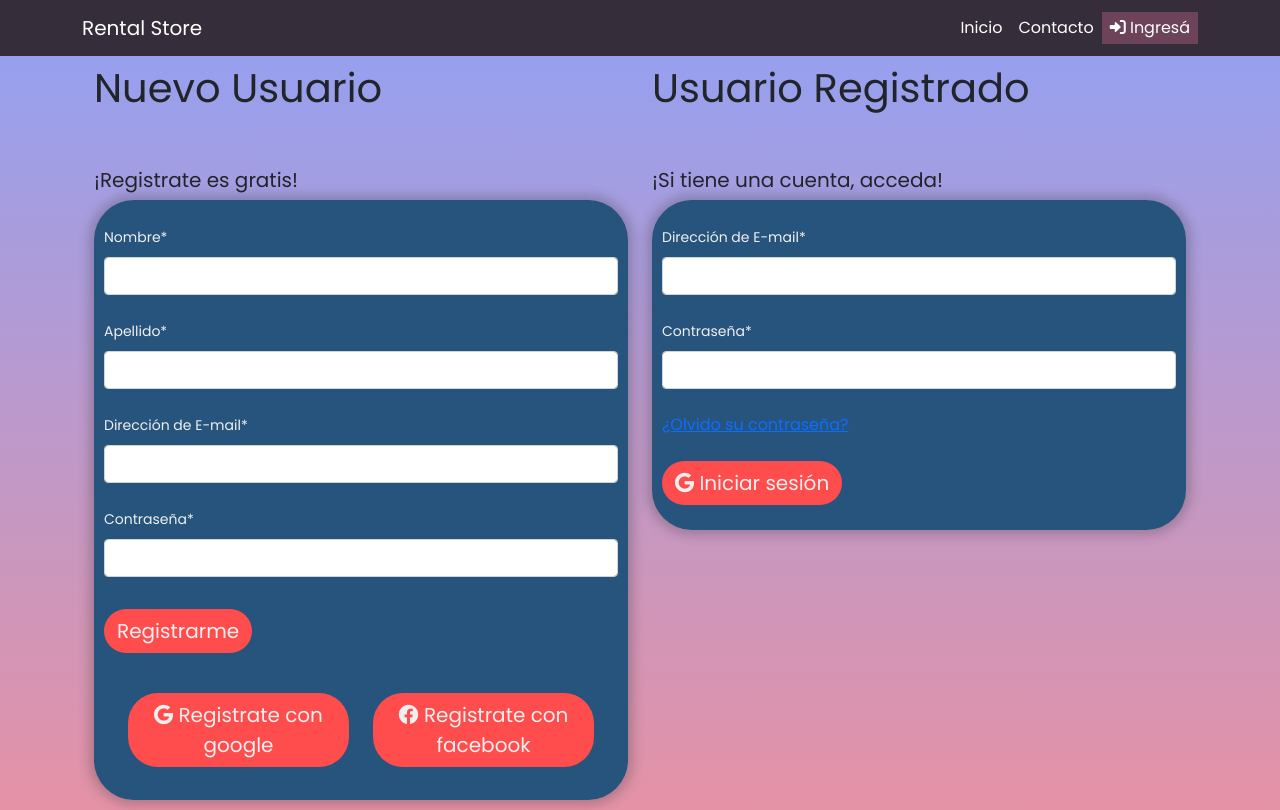
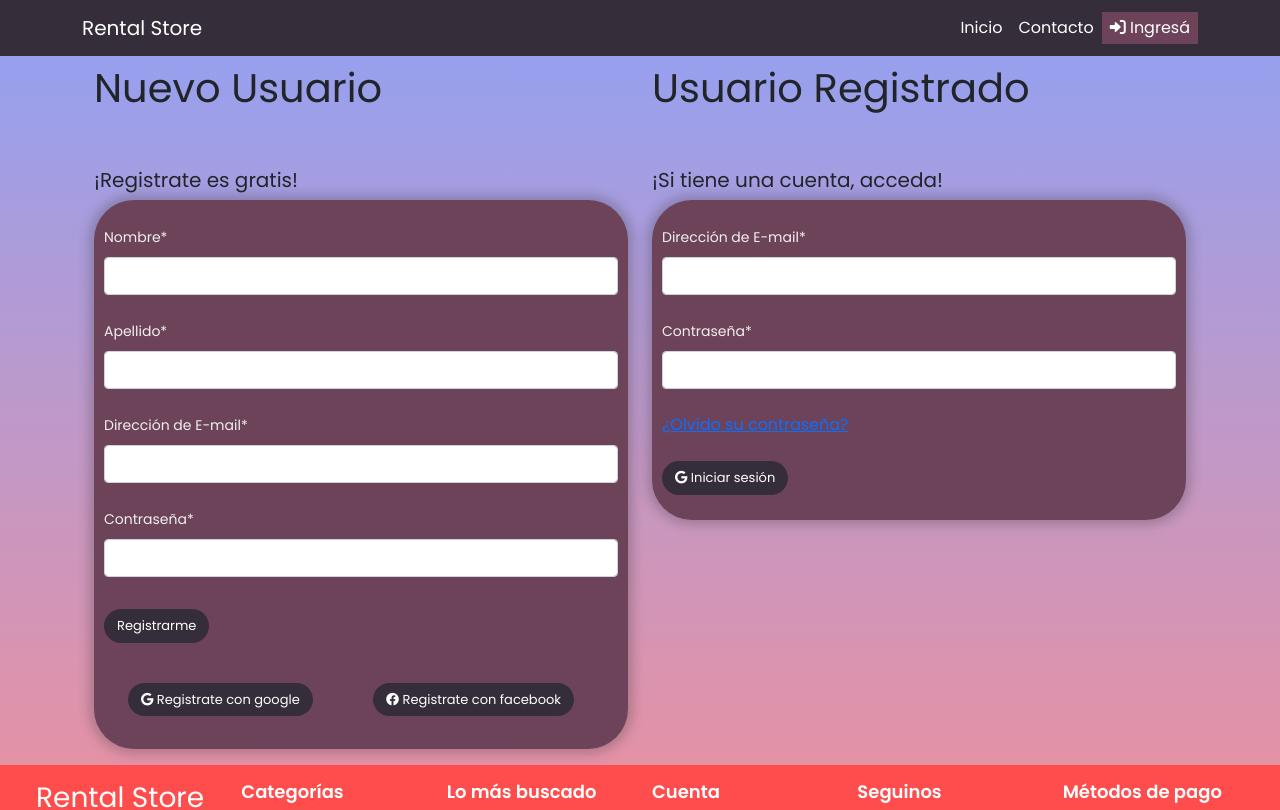
Before and after one commit to Melones5/rentalstorev1, a React (Create React App) app in the folder front/: page /login in a window 1280 px wide. Shown: the top 810 px of the page. Built offline with nearby package versions, Linux system fonts and the light colour scheme.

Commit message:
arreglo login

```diff
--- a/front/src/components/Formulario/Form.css
+++ b/front/src/components/Formulario/Form.css
@@ -1,6 +1,6 @@
 .form-container-register {
       width: 100%;
-      background: #26547C;
+      background: #6d435aff;
       padding: 25px 10px;
       border-radius: 40px;
       box-shadow: 0 0 11px 5px rgba(49, 48, 49, 0.268);
@@ -8,7 +8,7 @@
 
 .form-container-login {
       width: 100%;
-      background: #26547C;
+      background: #6d435aff;
       padding: 25px 10px;
       border-radius: 40px;
       box-shadow: 0 0 11px 5px rgba(49, 48, 49, 0.268);
@@ -31,3 +31,35 @@
       background-color: #a571ff;
       color: #f0f0f0;
 }
+
+.register-button{
+      font-size: 13px;
+      color: white;
+      background-color: #352d39ff;
+      font-weight: 400;
+      border-radius: 30px;
+}
+
+.register-button:hover {
+      background-color: #a571ff;
+      color: #f0f0f0;
+}
+
+.login-button{
+      font-size: 13px;
+      color: white;
+      background-color: #352d39ff;
+      font-weight: 400;
+      border-radius: 30px;
+}
+
+.login-button:hover {
+      background-color: #a571ff;
+      color: #f0f0f0;
+}
+
+/*--ultra-red: #ff6978ff;
+--baby-powder: #fffcf9ff;
+--celeste: #b1ede8ff;
+--eggplant: #6d435aff;
+--black-coffee: #352d39ff;*/
--- a/front/src/components/Formulario/Formulario.jsx
+++ b/front/src/components/Formulario/Formulario.jsx
@@ -59,15 +59,15 @@ const Formulario = () => {
                 {errors.contraseña?.type === 'pattern' && <p className='text-danger text-small d-block mb-2'>El formato del contraseña es incorrecto</p>}
               </div>
               <div className='mb-4'>
-                <button className='btn contact-button my-2'>Registrarme</button>
+                <button className='btn register-button my-2'>Registrarme</button>
               </div>
               <div className='container'>
                 <div className='row'>
                   <div className='col'>
-                    <button className='btn contact-button my-2'><i class="fa-brands fa-google"></i> Registrate con google</button>
+                    <button className='btn register-button my-2'><i class="fa-brands fa-google"></i> Registrate con google</button>
                   </div>
                   <div className='col'>
-                    <button className='btn contact-button my-2'> <i class="fa-brands fa-facebook"></i> Registrate con facebook</button>
+                    <button className='btn register-button my-2'> <i class="fa-brands fa-facebook"></i> Registrate con facebook</button>
                   </div>
                 </div>
               </div>
@@ -100,7 +100,7 @@ const Formulario = () => {
                 <a className='text' href='#olvido'>¿Olvido su contraseña?</a>
               </div>
               <div>
-                <button className='btn contact-button'><i class="fa-brands fa-google"></i> Iniciar sesión</button>
+                <button className='btn login-button'><i class="fa-brands fa-google"></i> Iniciar sesión</button>
               </div>
             </form>
           </Col>
--- a/front/src/components/Header/Contact.css
+++ b/front/src/components/Header/Contact.css
@@ -2,7 +2,7 @@
   font-family: 'Poppins', sans-serif;
   font-weight: 600;
   font-size: 32px;
-  color: #FF4C4C;
+  color: #352d39ff;
   padding-top: 100px;
 }
 
@@ -16,9 +16,9 @@
 
 .contact-button {
   color: #f0f0f0;
-  background-color: #FF4C4C;
+  background-color: #352d39ff;
   font-family: 'Poppins', sans-serif;
-  font-size: 20px;
+  font-size: 18px;
   font-weight: 400;
   border-radius: 30px;
 }
```
